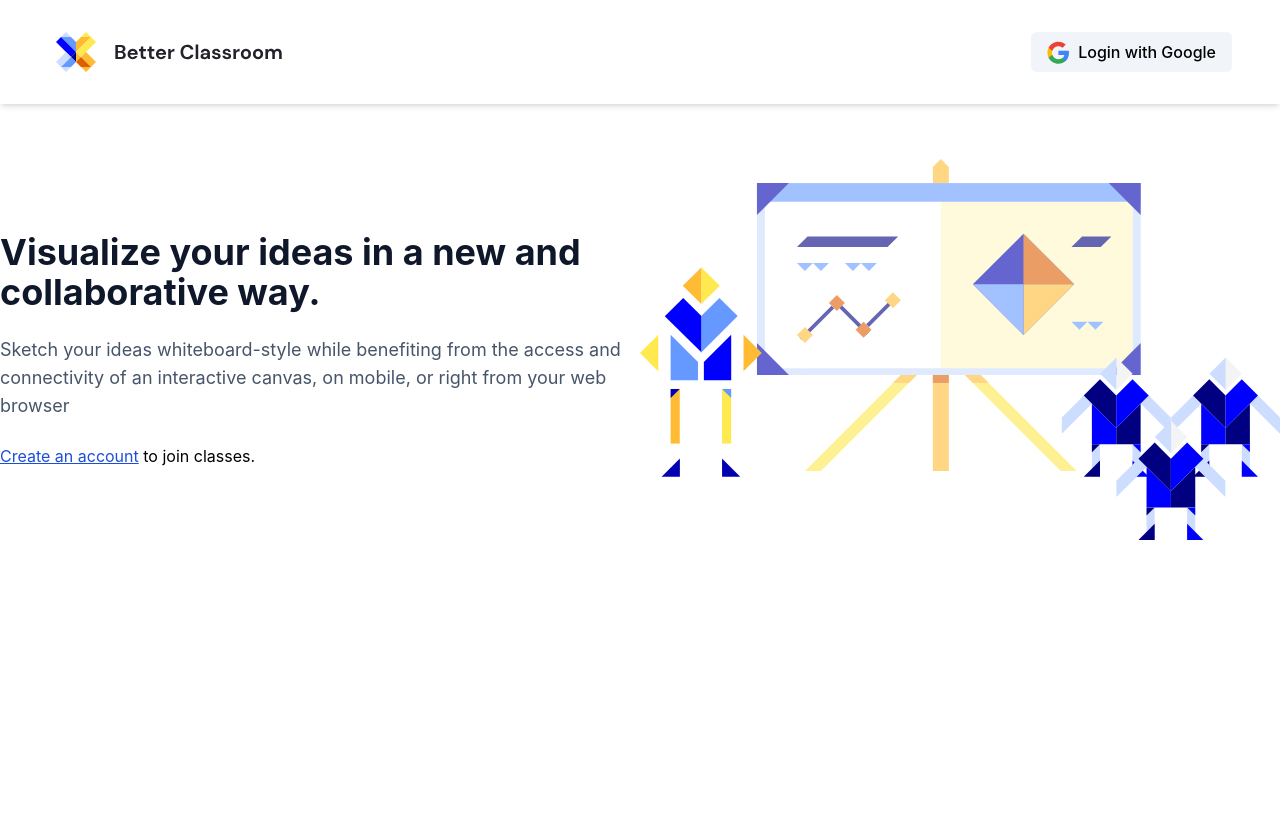
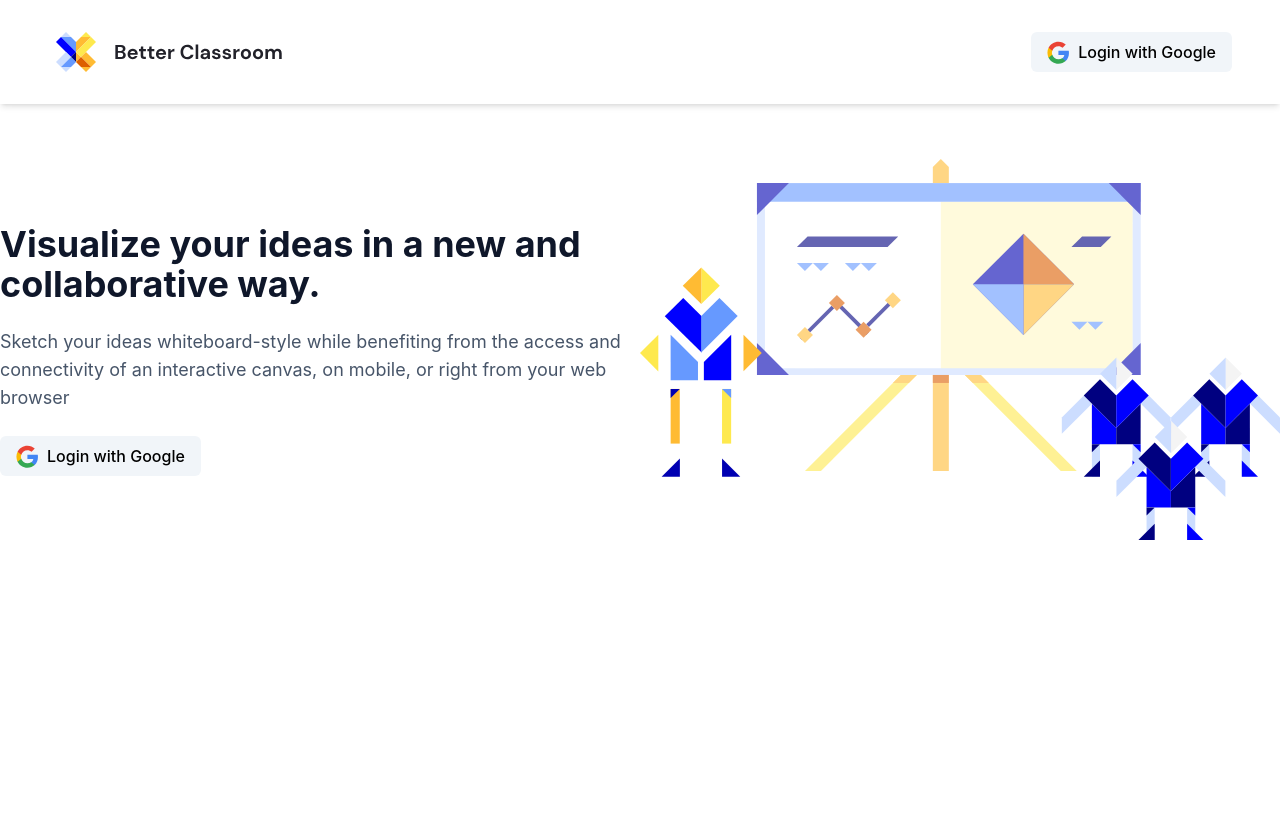
Before and after one commit to aritra1999/betterClass, a Django app: page / in a window 1280 px wide. Shown: the top 827 px of the page. Run offline with Django 3.2, Linux system fonts and the light colour scheme; some libraries are stand-ins or nearby versions.

Commit message:
Button fix

```diff
--- a/MajorProject/settings.py
+++ b/MajorProject/settings.py
@@ -174,3 +174,4 @@ SITE_ID = 2
 
 LOGIN_REDIRECT_URL = '/'
 LOGOUT_REDIRECT_URL = '/'
+#SOCIALACCOUNT_LOGIN_ON_GET=True
--- a/MajorProject/urls.py
+++ b/MajorProject/urls.py
@@ -28,6 +28,7 @@ urlpatterns = [
     path('<classroom_slug>', classroom_view, name='classroom'),
     path('notes/<classroom_slug>', notes_view, name="notes"),
 
+
     path('profile/', profile_view, name='profile'),
     path('accounts/', include('allauth.urls')),
     path('logout/', LogoutView.as_view(), name='logout'),
--- a/Templates/home/home.html
+++ b/Templates/home/home.html
@@ -1,10 +1,11 @@
-    {% extends 'base/base.html' %}
+{% extends 'base/base.html' %}
 {% load static %}
 {% block extraHead %}{% endblock extraHead %}
 
 {% block content %}
 
 {% if request.user.is_authenticated %}
+{% load socialaccount %}
 <div class="flex mx-auto justify-center items-center">
 
     <div class="flex space-x-4 my-8">
@@ -79,7 +80,21 @@
         <h1 class="text-4xl font-bold text-slate-900 mb-6">Visualize your ideas in a new and collaborative way.</h1>
         <p class="text-lg font-normal text-slate-600 mb-6">Sketch your ideas whiteboard-style while benefiting from the access and connectivity of an interactive canvas, on mobile, or right from your web browser</p>
         <div>
-            <a href="{% url 'signup' %}" class="text-blue-700 underline">Create an account</a> to join classes.
+
+            <form action="{% provider_login_url 'google' %}" method="POST">
+                {% csrf_token %}
+                <button class="bg-slate-100 text-sm md:text-base font-medium px-4 py-2 outline-none rounded-md" type="submit">
+                    <span class="flex items-center gap-2">
+                        <svg width="23" height="23" viewBox="0 0 23 23" fill="none" xmlns="http://www.w3.org/2000/svg">
+                            <path fill-rule="evenodd" clip-rule="evenodd" d="M21.9527 11.9943C21.9527 11.2154 21.8828 10.4665 21.753 9.74756H11.4082V13.9963H17.3195C17.0649 15.3693 16.291 16.5326 15.1277 17.3114V20.0674H18.6775C20.7545 18.1552 21.9527 15.3393 21.9527 11.9943Z" fill="#4285F4"/>
+                            <path fill-rule="evenodd" clip-rule="evenodd" d="M11.4088 22.7285C14.3745 22.7285 16.8608 21.7449 18.6781 20.0674L15.1284 17.3114C14.1448 17.9705 12.8867 18.3599 11.4088 18.3599C8.54804 18.3599 6.1266 16.4277 5.26287 13.8315H1.59326V16.6774C3.4006 20.2671 7.11515 22.7285 11.4088 22.7285Z" fill="#34A853"/>
+                            <path fill-rule="evenodd" clip-rule="evenodd" d="M5.2622 13.8322C5.04253 13.1731 4.91771 12.4692 4.91771 11.7452C4.91771 11.0213 5.04253 10.3173 5.2622 9.65832V6.8125H1.5926C0.848693 8.29532 0.424316 9.97285 0.424316 11.7452C0.424316 13.5176 0.848693 15.1952 1.5926 16.678L5.2622 13.8322Z" fill="#FBBC05"/>
+                            <path fill-rule="evenodd" clip-rule="evenodd" d="M11.4088 5.12981C13.0215 5.12981 14.4693 5.68399 15.6077 6.77239L18.758 3.62203C16.8558 1.84963 14.3695 0.76123 11.4088 0.76123C7.11515 0.76123 3.4006 3.22261 1.59326 6.81234L5.26287 9.65815C6.1266 7.06197 8.54804 5.12981 11.4088 5.12981Z" fill="#EA4335"/>
+                        </svg>
+                        Login with Google
+                    </span>
+                </button>
+            </form>
         </div>
     </div>
     <div class="flex w-1/2 justify-center -mt-64">
```
Also changed, not shown: db.sqlite3.
